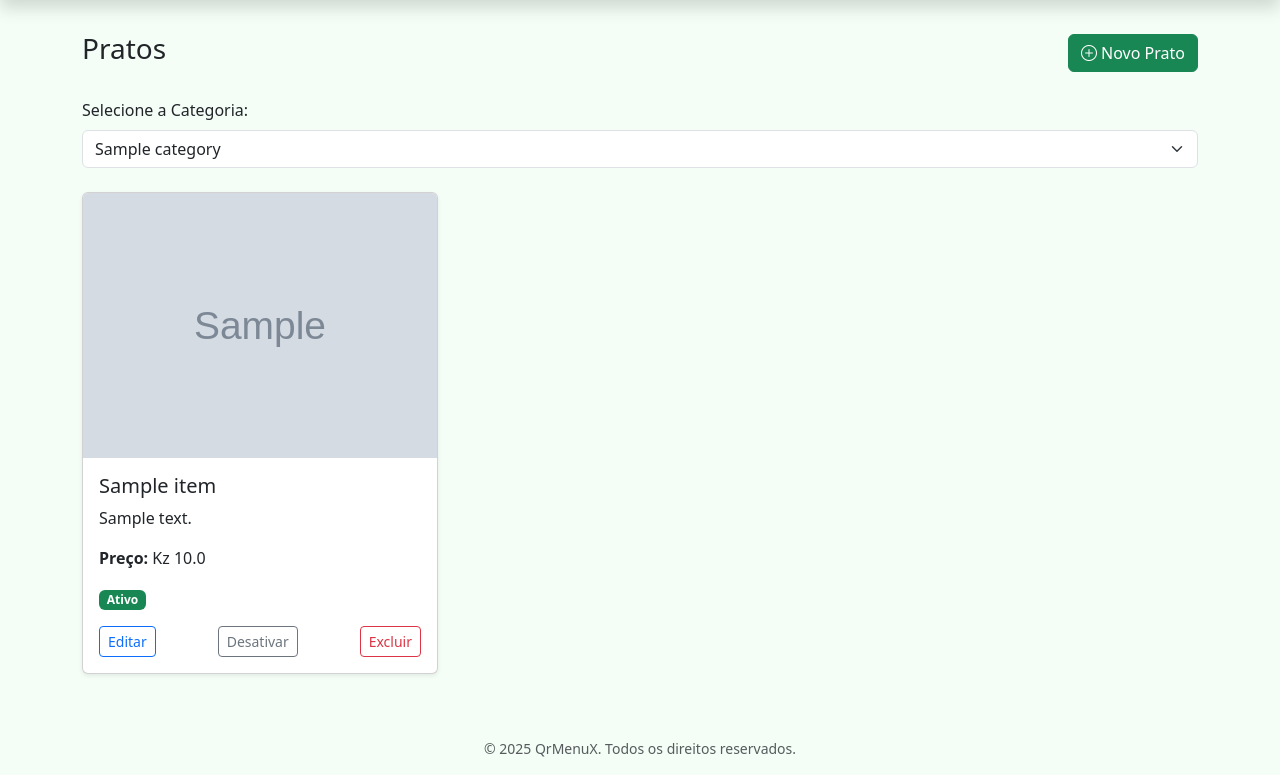
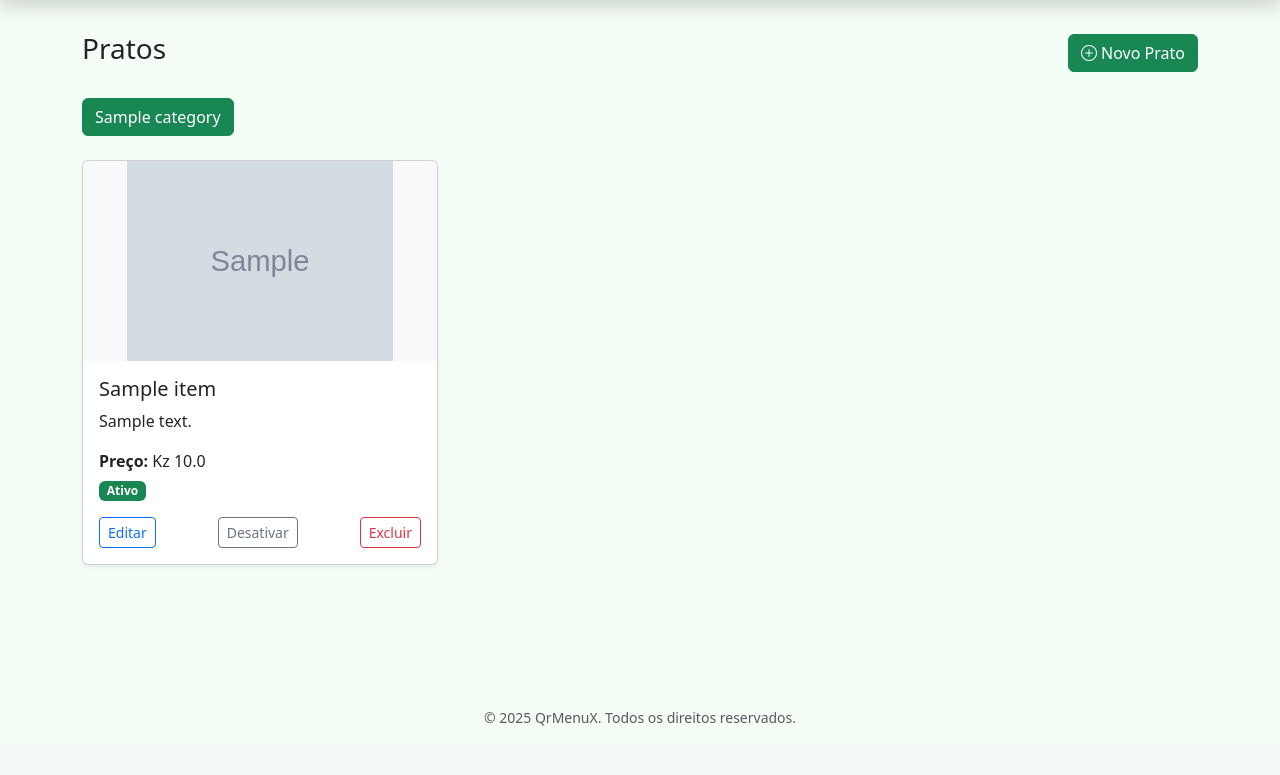
Before and after one commit to Erick0011/QrMenuX, a Flask app: page /dashboard/items in a window 1280 px wide. Shown: the part 56-831 px from the top of the page. After the commit the page ends 782 px from the top, so only its background shows below. Run offline with Flask 3, Linux system fonts and the light colour scheme; a user stored in the database is signed in; tables that the repository leaves empty hold one stand-in row (values such as "Sample post"); grey boxes marked "Sample" are stand-in pictures.

```diff
--- a/app/templates/dashboard/dashboard_base.html
+++ b/app/templates/dashboard/dashboard_base.html
@@ -33,6 +33,7 @@
       padding: 2rem 1rem;
     }
   </style>
+  {% block head %}{% endblock %}
 </head>
 <body>
   {% include 'modal.html' %}
--- a/app/templates/dashboard/items.html
+++ b/app/templates/dashboard/items.html
@@ -1,5 +1,23 @@
 {% extends "dashboard/dashboard_base.html" %}
 {% block title %}Pratos{% endblock %}
+
+{% block head %}
+<style>
+  .menu-card-img {
+    height: 200px;
+    width: 100%;
+    object-fit: contain; /* <-- ESSENCIAL para não cortar */
+    border-top-left-radius: 0.5rem;
+    border-top-right-radius: 0.5rem;
+    background-color: #f8f9fa; /* cor de fundo neutra se a imagem não preencher tudo */
+  }
+  .card-text.truncate {
+    max-height: 4.5em;
+    overflow: hidden;
+    text-overflow: ellipsis;
+  }
+</style>
+{% endblock %}
 
 {% block content %}
 <div class="d-flex justify-content-between align-items-center mb-4">
@@ -9,46 +27,45 @@
   </button>
 </div>
 
-<!-- Dropdown de Categorias -->
-<div class="mb-4">
-  <form method="GET" action="{{ url_for('dashboard.list_items') }}">
-    <label for="categorySelect" class="form-label">Selecione a Categoria:</label>
-    <div class="input-group">
-      <select class="form-select" id="categorySelect" name="category_id" onchange="this.form.submit()">
-        {% for category in categories %}
-          <option value="{{ category.id }}" {% if category.id == selected_category.id %}selected{% endif %}>
-            {{ category.name }}
-          </option>
-        {% endfor %}
-      </select>
-    </div>
-  </form>
+<!-- Botões de Categorias -->
+<div class="mb-4 d-flex flex-wrap gap-2">
+  {% for category in categories %}
+    <form method="GET" action="{{ url_for('dashboard.list_items') }}">
+      <input type="hidden" name="category_id" value="{{ category.id }}">
+      <button type="submit"
+              class="btn {% if category.id == selected_category.id %}btn-success{% else %}btn-outline-success{% endif %}">
+        {{ category.name }}
+      </button>
+    </form>
+  {% endfor %}
 </div>
+
 
 <!-- Listagem de Pratos -->
 <div class="row">
   {% for item in items %}
-    <div class="col-md-6 col-lg-4 mb-3">
+    <div class="col-md-6 col-lg-4 mb-4">
       <div class="card h-100 shadow-sm">
         {% if item.image_filename %}
-          <img src="{{ url_for('static', filename='uploads/' + item.image_filename) }}" class="card-img-top" alt="{{ item.name }}">
+          <img src="{{ url_for('static', filename='uploads/' + item.image_filename) }}"
+               class="card-img-top menu-card-img" alt="{{ item.name }}">
         {% endif %}
-        <div class="card-body">
+        <div class="card-body d-flex flex-column">
           <h5 class="card-title">{{ item.name }}</h5>
-          <p class="card-text">{{ item.description }}</p>
-          <p class="card-text"><strong>Preço:</strong> Kz {{ item.price }}</p>
-          <span class="badge bg-{{ 'success' if item.is_active else 'secondary' }}">
+          <p class="card-text truncate">{{ item.description }}</p>
+          <p class="card-text mb-2"><strong>Preço:</strong> Kz {{ item.price }}</p>
+          <span class="badge bg-{{ 'success' if item.is_active else 'secondary' }} mb-3 align-self-start">
             {{ 'Ativo' if item.is_active else 'Inativo' }}
           </span>
-          <div class="mt-3 d-flex justify-content-between">
-            <button class="btn btn-outline-primary btn-sm" data-bs-toggle="modal"
+          <div class="mt-auto d-flex justify-content-between">
+            <button class="btn btn-sm btn-outline-primary" data-bs-toggle="modal"
               data-bs-target="#editItemModal{{ item.id }}">Editar</button>
             <a href="{{ url_for('dashboard.toggle_item', item_id=item.id) }}"
-               class="btn btn-outline-secondary btn-sm">
+               class="btn btn-sm btn-outline-secondary">
               {{ 'Desativar' if item.is_active else 'Ativar' }}
             </a>
             <a href="{{ url_for('dashboard.delete_item', item_id=item.id) }}"
-               class="btn btn-outline-danger btn-sm"
+               class="btn btn-sm btn-outline-danger"
                onclick="return confirm('Deseja realmente excluir este prato?');">
               Excluir
             </a>
@@ -124,7 +141,7 @@
         </div>
         <div class="mb-3">
           <label for="itemImage" class="form-label">Imagem</label>
-          <input type="file" class="form-control" name="image" id="itemImage">
+          <input type="file" class="form-control" name="image" id="itemImage" required>
         </div>
         <input type="hidden" name="category_id" value="{{ selected_category.id }}">
       </div>
```
